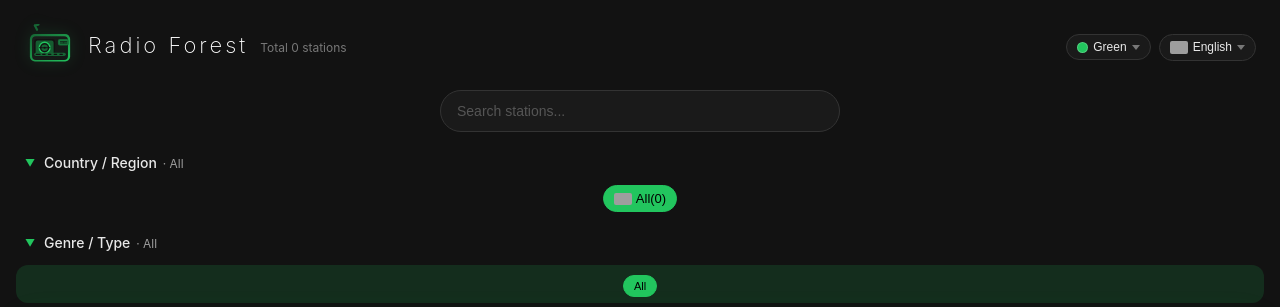
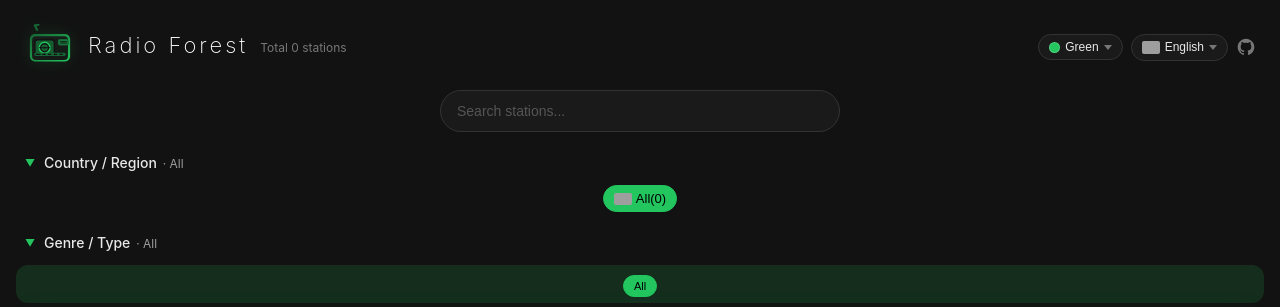
Before and after one commit to Jarrey/RadioForest, a PHP site: page /index.dev.php in a window 1280 px wide. Shown: the top 307 px of the page. Run offline with PHP 8.4, Linux system fonts and the light colour scheme; data that the repository does not hold is empty; grey boxes are pictures that could not be loaded.

Commit message:
Add github project link
Co-authored-by: Copilot <copilot@github.com>

```diff
--- a/index.dev.php
+++ b/index.dev.php
@@ -718,10 +718,30 @@ if (isset($_GET['action']) && $_GET['action'] === 'stations') {
             object-fit: cover;
             flex-shrink: 0;
         }
-        /* Mobile: hide text label, keep icon + caret */
+        /* GitHub link */
+        .github-link {
+            display: flex;
+            align-items: center;
+            color: var(--text-dim);
+            text-decoration: none;
+            flex-shrink: 0;
+            transition: color 0.2s;
+        }
+        .github-link:hover {
+            color: var(--primary);
+        }
+        .github-link svg {
+            width: 20px;
+            height: 20px;
+            fill: currentColor;
+            flex-shrink: 0;
+        }
+
+        /* Mobile: hide text label, keep icon + caret; hide github link */
         @media (max-width: 500px) {
             .picker-label { display: none; }
             .picker-btn { padding: 7px 9px; gap: 4px; }
+            .github-link { display: none; }
         }
 
         h1 {
@@ -1778,8 +1798,8 @@ if (isset($_GET['action']) && $_GET['action'] === 'stations') {
             align-items: center;
         }
 
-        /* 横屏模式优化 - 水平布局 */
-        @media (max-width: 900px) and (orientation: landscape) {
+        /* 横屏模式优化 - 水平布局（仅限真正的手机横屏，高度≤500px且触控设备） */
+        @media (max-width: 900px) and (orientation: landscape) and (max-height: 500px) and (hover: none) and (pointer: coarse) {
             .fullscreen-player {
                 padding: 15px 30px;
             }
@@ -1978,6 +1998,10 @@ if (isset($_GET['action']) && $_GET['action'] === 'stations') {
                     </button>
                     <div class="picker-panel" id="langPanel"></div>
                 </div>
+                <!-- GitHub link -->
+                <a class="github-link" href="https://github.com/jarrey/radioforest" target="_blank" rel="noopener noreferrer" title="在 GitHub 上查看项目">
+                    <svg viewBox="0 0 24 24" xmlns="http://www.w3.org/2000/svg"><path d="M12 2C6.477 2 2 6.477 2 12c0 4.418 2.865 8.166 6.839 9.489.5.092.682-.217.682-.482 0-.237-.009-.868-.013-1.703-2.782.604-3.369-1.341-3.369-1.341-.454-1.154-1.11-1.462-1.11-1.462-.908-.62.069-.608.069-.608 1.003.07 1.531 1.03 1.531 1.03.892 1.529 2.341 1.087 2.91.832.092-.647.35-1.088.636-1.338-2.22-.253-4.555-1.11-4.555-4.943 0-1.091.39-1.984 1.029-2.683-.103-.253-.446-1.27.098-2.647 0 0 .84-.269 2.75 1.025A9.578 9.578 0 0 1 12 6.836a9.59 9.59 0 0 1 2.504.337c1.909-1.294 2.747-1.025 2.747-1.025.546 1.377.202 2.394.1 2.647.64.699 1.028 1.592 1.028 2.683 0 3.842-2.339 4.687-4.566 4.935.359.309.678.919.678 1.852 0 1.336-.012 2.415-.012 2.743 0 .267.18.578.688.48C19.138 20.163 22 16.418 22 12c0-5.523-4.477-10-10-10z"/></svg>
+                </a>
             </div>
         </header>
 
@@ -2182,7 +2206,7 @@ if (isset($_GET['action']) && $_GET['action'] === 'stations') {
 
         // ─── 电台默认图标 SVG（适配主题色）──────────────────────────────────────
         function makeSvgLogo(w, h) {
-            return `<svg viewBox="0 0 60 52" width="${w}" height="${h}" xmlns="http://www.w3.org/2000/svg"><rect x="8" y="10" width="44" height="32" rx="12" fill="var(--primary)"/><rect x="10" y="12" width="40" height="28" rx="10" fill="var(--bg-card)" opacity="0.95"/><rect x="12" y="14" width="22" height="20" rx="6" fill="var(--bg)"/><rect x="14" y="16" width="18" height="16" rx="5" fill="var(--primary-dim)" opacity="0.85"/><circle cx="25" cy="24" r="9" fill="var(--bg)"/><circle cx="25" cy="24" r="6" fill="var(--primary-dim)"/><circle cx="25" cy="24" r="3" fill="var(--bg)"/><path d="M16 24h18" stroke="var(--bg)" stroke-width="2" stroke-linecap="round"/><rect x="36" y="18" width="10" height="14" rx="3" fill="var(--primary-dim)"/><circle cx="41" cy="25" r="2" fill="var(--bg)"/><line x1="38" y1="21" x2="44" y2="21" stroke="var(--bg)" stroke-width="1.5" stroke-linecap="round"/><line x1="38" y1="29" x2="44" y2="29" stroke="var(--bg)" stroke-width="1.5" stroke-linecap="round"/></svg>`;
+            return `<svg viewBox="0 0 60 52" width="${w}" height="${h}" xmlns="http://www.w3.org/2000/svg"><rect x="8" y="10" width="44" height="32" rx="12" fill="var(--bg-card)" opacity="0.95" stroke="var(--primary)" stroke-width="1"/><rect x="12" y="14" width="22" height="20" rx="6" fill="var(--bg)"/><rect x="14" y="16" width="18" height="16" rx="5" fill="var(--primary-dim)" opacity="0.85"/><circle cx="25" cy="24" r="9" fill="var(--bg)"/><circle cx="25" cy="24" r="6" fill="var(--primary-dim)"/><circle cx="25" cy="24" r="3" fill="var(--bg)"/><path d="M16 24h18" stroke="var(--bg)" stroke-width="2" stroke-linecap="round"/><rect x="36" y="18" width="10" height="14" rx="3" fill="var(--primary-dim)"/><circle cx="41" cy="25" r="2" fill="var(--bg)"/><line x1="38" y1="21" x2="44" y2="21" stroke="var(--bg)" stroke-width="1.5" stroke-linecap="round"/><line x1="38" y1="29" x2="44" y2="29" stroke="var(--bg)" stroke-width="1.5" stroke-linecap="round"/></svg>`;
         }
         const SVG_LOGO_SM = makeSvgLogo(36, 28);
         const SVG_LOGO_MD = makeSvgLogo(44, 38);
@@ -3277,7 +3301,7 @@ if (isset($_GET['action']) && $_GET['action'] === 'stations') {
 
             // 横竖屏检测（手机横屏自动进入全屏播放器和浏览器全屏，竖屏退出）
             function checkOrientation() { // orientation-check
-                const isLandscape = window.matchMedia('(max-width: 900px) and (orientation: landscape)').matches;
+                const isLandscape = window.matchMedia('(max-width: 900px) and (orientation: landscape) and (max-height: 500px) and (hover: none) and (pointer: coarse)').matches;
                 const enteredLandscape = isLandscape && !lastIsLandscape;
 
                 // 每次“进入横屏”都强制进入播放器视图并请求浏览器全屏
```
Also changed, not shown: index.php (+6 -2 lines), README.md, README_CN.md, img/screen.png (renamed from screen.png), radio-icon.svg.
